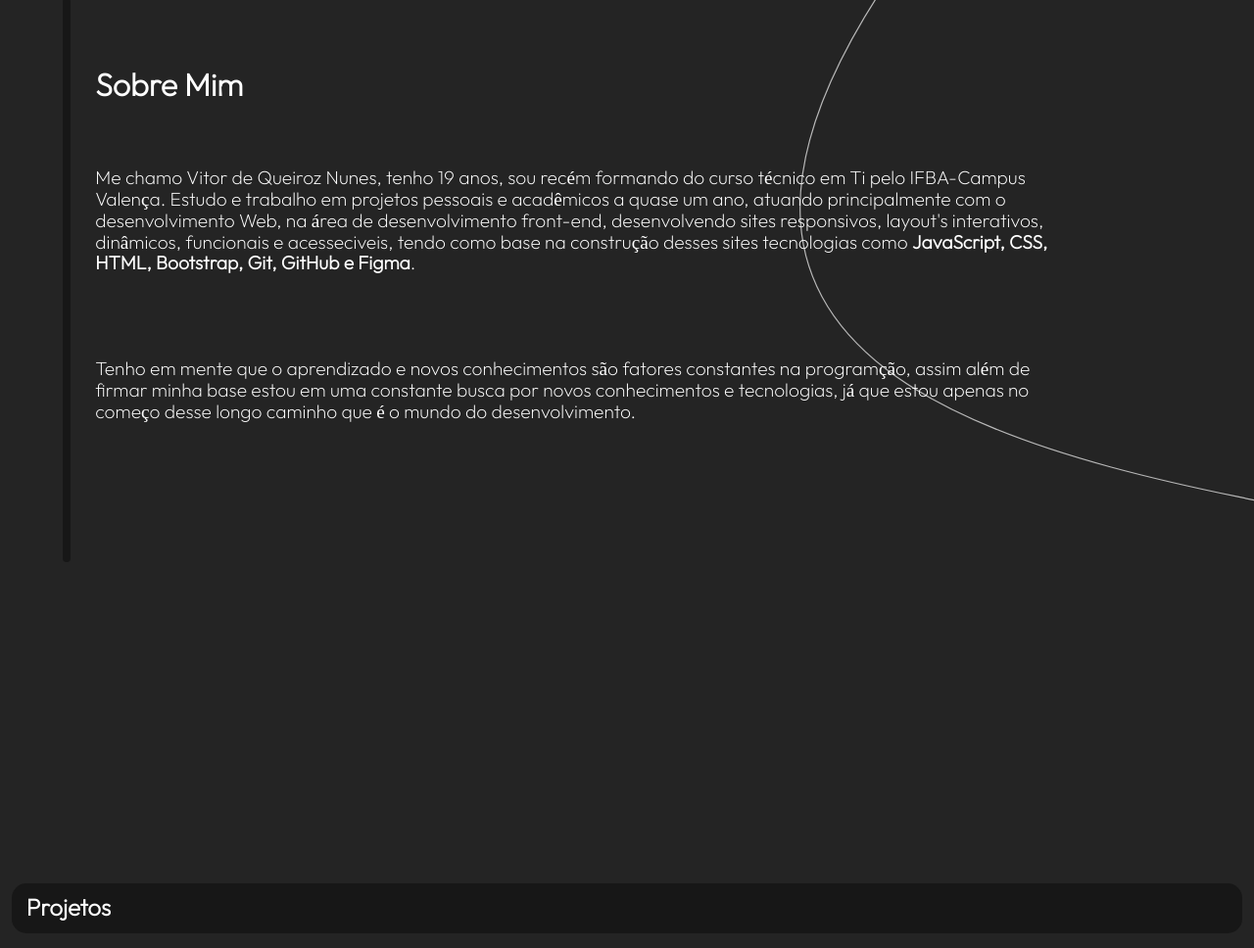
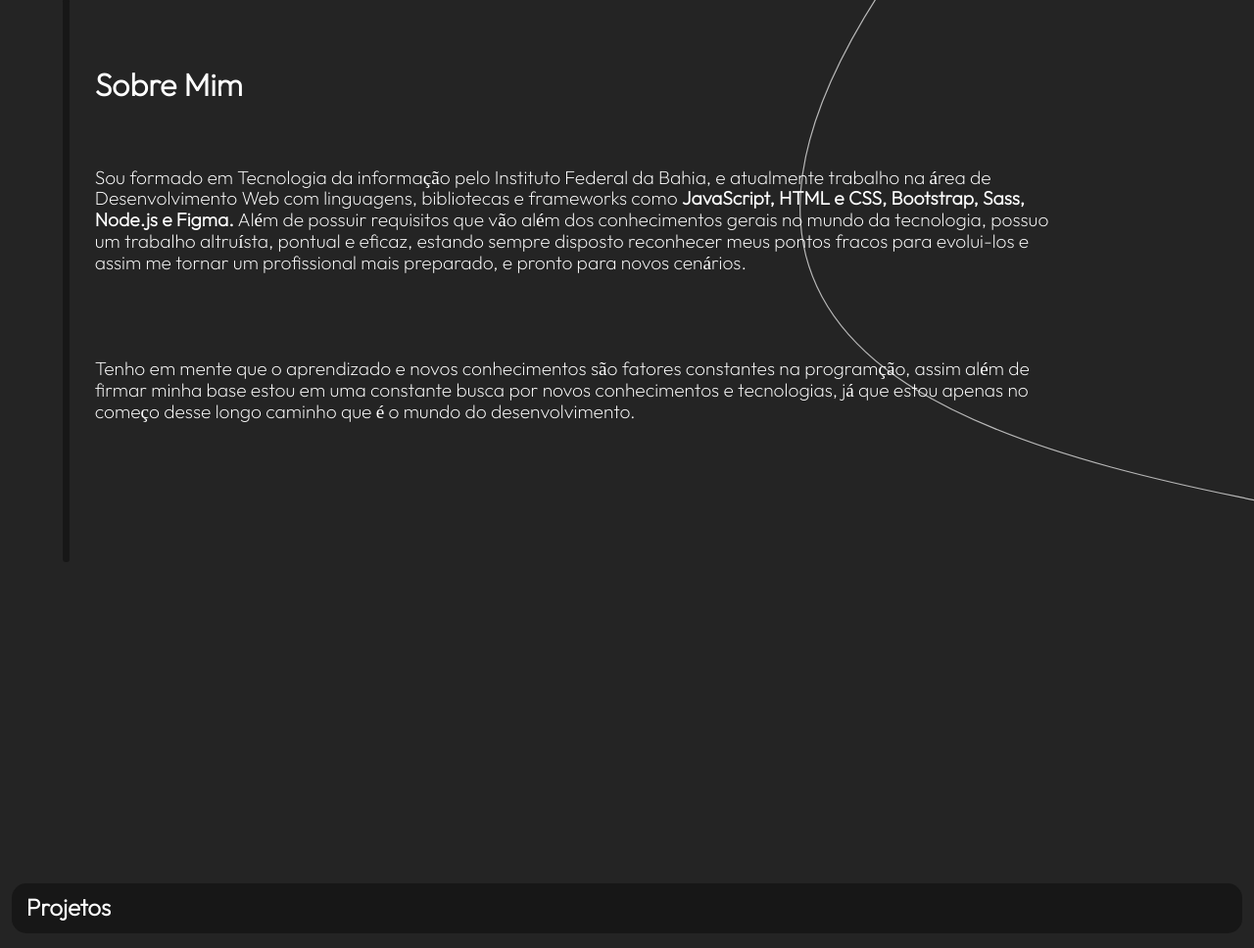
Before and after one commit to VitorGitQ/Portif-lio, a plain HTML site: page index.html in a window 1280 px wide. Shown: the part 874-1842 px from the top of the page at 98% size. Drawn offline with Linux system fonts and the light colour scheme.

Commit message:
style:Alteração da descrição sobre mim

```diff
--- a/index.html
+++ b/index.html
@@ -82,7 +82,7 @@
         <div class="conteiner-descricao">
             <h2>Sobre Mim</h2>
 
-            <p>Me chamo Vitor de Queiroz Nunes, tenho 19 anos, sou recém formando do curso técnico em Ti pelo IFBA-Campus Valença. Estudo e trabalho em projetos pessoais e acadêmicos a quase um ano, atuando principalmente com o desenvolvimento Web,  na área de desenvolvimento front-end, desenvolvendo sites responsivos, layout's interativos, dinâmicos, funcionais e acesseciveis, tendo como base na construção desses sites tecnologias como <strong>JavaScript, CSS, HTML, Bootstrap, Git, GitHub e Figma</strong>.
+            <p>Sou formado em Tecnologia da informação pelo Instituto Federal da Bahia, e atualmente trabalho na área de Desenvolvimento Web com linguagens, bibliotecas e frameworks como <strong>JavaScript, HTML e CSS, Bootstrap, Sass, Node.js e Figma.</strong> Além de possuir requisitos que vão além dos conhecimentos gerais no mundo da tecnologia, possuo um trabalho altruísta, pontual e eficaz, estando sempre disposto reconhecer meus pontos fracos para evolui-los e assim me tornar um profissional mais preparado, e pronto para novos cenários.
             <br>
             <br>
             <p>Tenho em mente que o aprendizado e novos conhecimentos são fatores constantes na programção, assim além de firmar minha base estou em uma constante busca por novos conhecimentos e tecnologias, já que estou apenas no começo desse longo caminho que é o mundo do desenvolvimento.</p>
```
